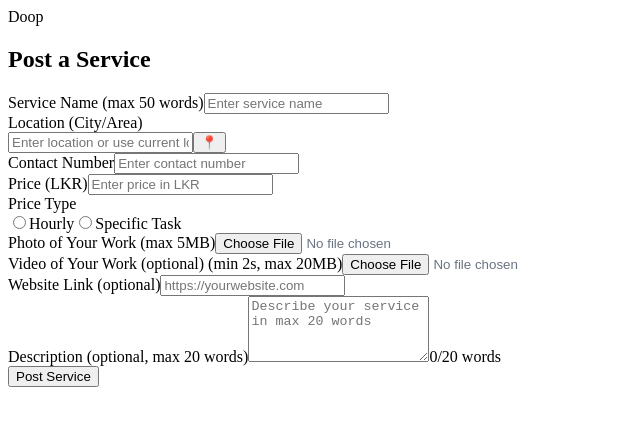
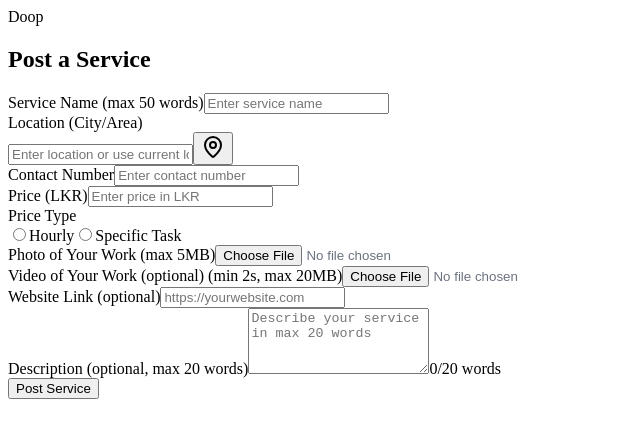
Before and after one commit to lakshannaveen/Final-Year-Frontend, a Next.js app: page /Post in a window 1280 px wide. Shown: the top 438 px of the page, without its empty margins (0-640 px from the left). Built offline with nearby package versions, Linux system fonts and the light colour scheme; no server answers.

Commit message:
Update Post.tsx

```diff
--- a/src/pages/Post.tsx
+++ b/src/pages/Post.tsx
@@ -1,5 +1,6 @@
 "use client";
 import { useState } from "react";
+import { MapPin } from "lucide-react";
 import { useAuth } from "../components/AuthContext";
 import Navbar from "../components/Navbar";
 
@@ -342,6 +343,7 @@ if (video) {
                     className="px-3 py-2 bg-green-700 text-white rounded hover:bg-green-800 transition font-semibold flex items-center justify-center min-w-[44px] min-h-[44px]"
                     onClick={handleGetCurrentLocation}
                     title="Use current location"
+                    aria-label="Use current location"
                     disabled={locationLoading}
                     style={{ position: "relative" }}
                   >
@@ -349,7 +351,7 @@ if (video) {
                     {locationLoading ? (
                       <span className="inline-block w-5 h-5 border-2 border-green-200 border-t-green-700 rounded-full animate-spin"></span>
                     ) : (
-                      <span role="img" aria-label="location">📍</span>
+                      <MapPin className="w-5 h-5" aria-hidden="true" />
                     )}
                   </button>
                 </div>
```
